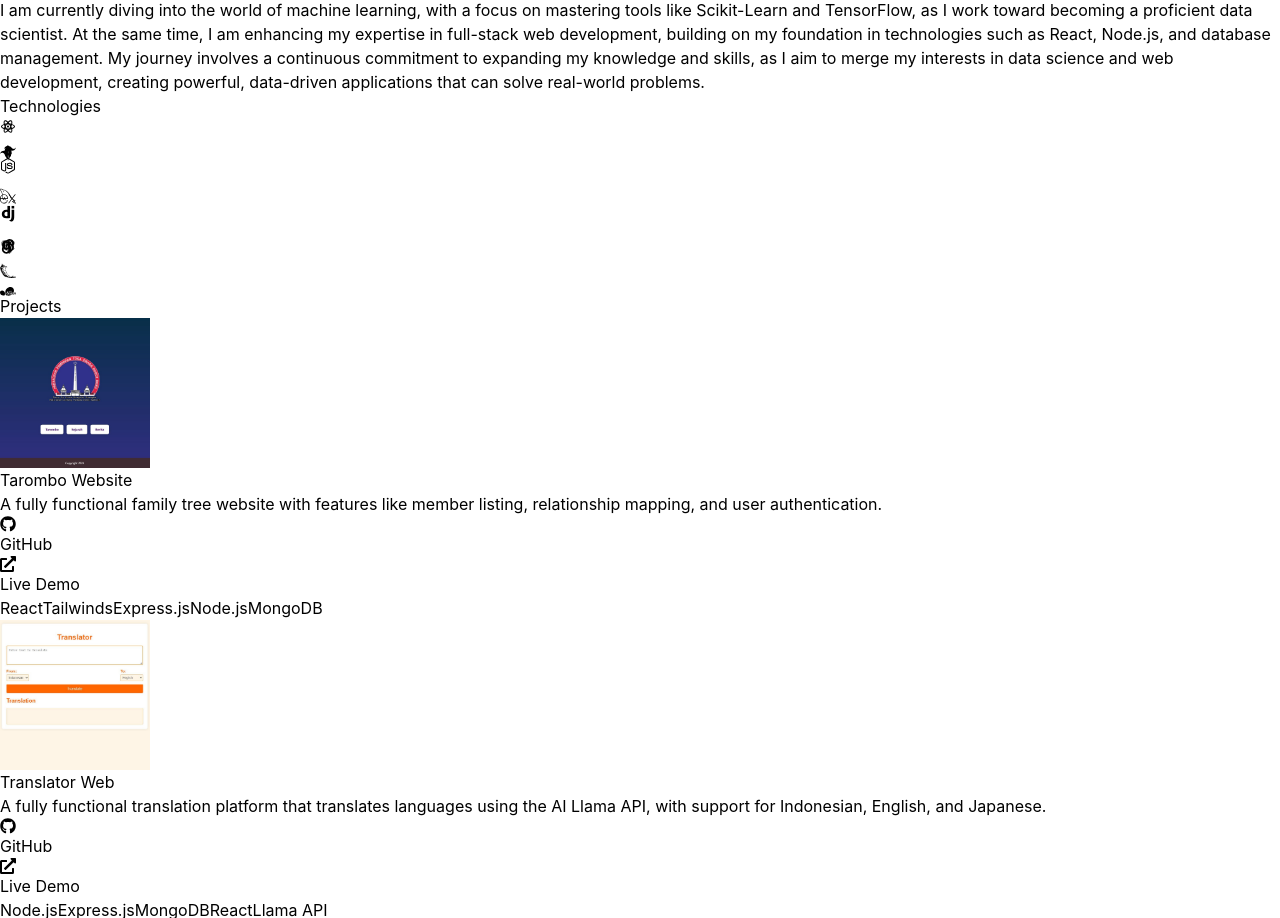
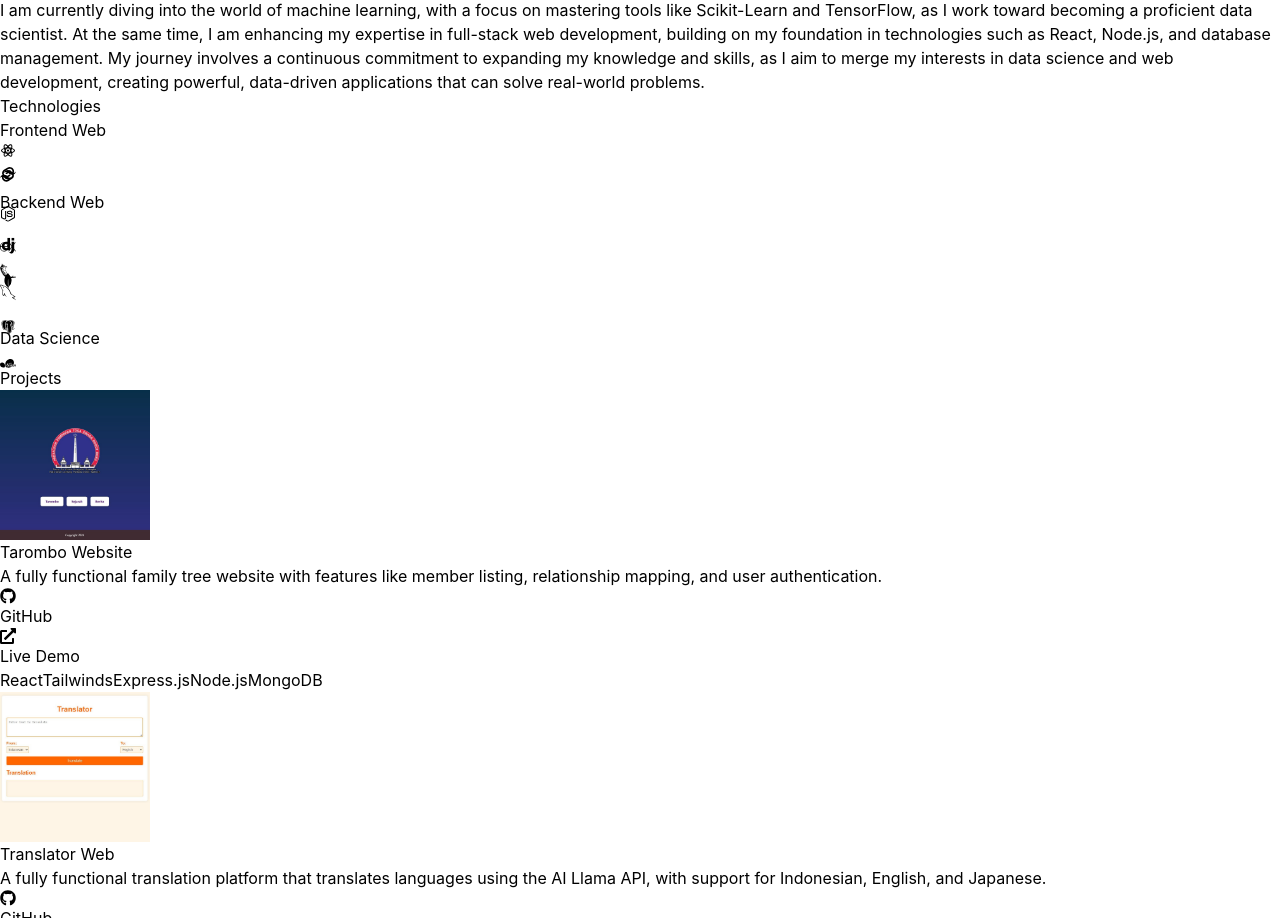
Before and after one commit to NathanAbrahamSinaga/Portfolio_Web_V2, a React (Vite) app in the folder frontend/: page / in a window 1280 px wide. Shown: the part 2091-3009 px from the top of the page. Built offline with nearby package versions, Linux system fonts and the light colour scheme.

Commit message:
komit 18

```diff
--- a/frontend/src/components/Technologies.jsx
+++ b/frontend/src/components/Technologies.jsx
@@ -1,13 +1,8 @@
-import { RiReactjsLine } from "react-icons/ri";
-import { RiTailwindCssFill } from "react-icons/ri";
-import { SiMongodb } from "react-icons/si";
+import { RiReactjsLine, RiTailwindCssFill, RiSvelteFill } from "react-icons/ri";
+import { SiMongodb, SiExpress, SiDjango, SiFlask, SiScikitlearn } from "react-icons/si";
 import { FaNodeJs } from "react-icons/fa";
-import { SiExpress } from "react-icons/si";
 import { GrMysql } from "react-icons/gr";
-import { SiDjango } from "react-icons/si";
 import { BiLogoPostgresql } from "react-icons/bi";
-import { RiSvelteFill } from "react-icons/ri";
-import { SiFlask, SiScikitlearn } from "react-icons/si";
 import { motion } from "framer-motion";
 
 const iconVariant = (duration) => ({
@@ -23,7 +18,66 @@ const iconVariant = (duration) => ({
   },
 });
 
+const subtitleVariant = {
+  initial: { opacity: 0, y: -50 },
+  animate: {
+    opacity: 1,
+    y: 0,
+    transition: {
+      duration: 1,
+      ease: "easeOut",
+    },
+  },
+};
+
+const TechnologySection = ({ title, technologies }) => (
+  <div className="mb-16">
+    <motion.h3
+      className="text-2xl mb-8 text-center"
+      variants={subtitleVariant}
+      initial="initial"
+      whileInView="animate"
+      viewport={{ once: true }}
+    >
+      {title}
+    </motion.h3>
+    <div className="flex flex-wrap items-center justify-center gap-4">
+      {technologies.map((tech, index) => (
+        <motion.div
+          key={index}
+          variants={iconVariant(tech.duration)}
+          initial="initial"
+          animate="animate"
+          className={`rounded-2xl border-4 border-neutral-800 p-4 ${tech.bgClass || ''}`}
+        >
+          <tech.icon className={`text-7xl ${tech.colorClass}`} />
+        </motion.div>
+      ))}
+    </div>
+  </div>
+);
+
 const Technologies = () => {
+  const frontendTechnologies = [
+    { icon: RiReactjsLine, colorClass: "text-[#61DAFB]", duration: 2.5 },
+    { icon: RiTailwindCssFill, colorClass: "text-teal-500", duration: 3 },
+    { icon: RiSvelteFill, colorClass: "text-orange-600", duration: 7 },
+  ];
+
+  const backendTechnologies = [
+    { icon: FaNodeJs, colorClass: "text-green-700", duration: 2 },
+    { icon: SiExpress, colorClass: "text-white", duration: 3 },
+    { icon: SiDjango, colorClass: "text-lime-500", duration: 2 },
+    { icon: SiFlask, colorClass: "text-black", bgClass: "bg-neutral-200", duration: 4 },
+    { icon: SiMongodb, colorClass: "text-green-600", duration: 5 },
+    { icon: GrMysql, colorClass: "text-cyan-700", duration: 6 },
+    { icon: BiLogoPostgresql, colorClass: "text-[#336791]", duration: 3 },
+  ];
+
+  const dataScienceTechnologies = [
+    { icon: SiScikitlearn, colorClass: "text-orange-600", duration: 3.5 },
+  ];
+
   return (
     <div className="border-b border-neutral-800 pb-24">
       <motion.h2
@@ -38,96 +92,10 @@ const Technologies = () => {
         whileInView={{ opacity: 1, x: 0 }}
         initial={{ opacity: 0, x: -100 }}
         transition={{ duration: 1.5 }}
-        className="flex flex-wrap items-center justify-center gap-4"
       >
-        <motion.div
-          variants={iconVariant(2.5)}
-          initial="initial"
-          animate="animate"
-          className="rounded-2xl border-4 border-neutral-800 p-4"
-        >
-          <RiReactjsLine className="text-7xl text-[#61DAFB]" />
-        </motion.div>
-        <motion.div
-          variants={iconVariant(3)}
-          initial="initial"
-          animate="animate"
-          className="rounded-2xl border-4 border-neutral-800 p-4"
-        >
-          <RiTailwindCssFill className="text-7xl text-teal-500" />
-        </motion.div>
-        <motion.div
-          variants={iconVariant(5)}
-          initial="initial"
-          animate="animate"
-          className="rounded-2xl border-4 border-neutral-800 p-4"
-        >
-          <SiMongodb className="text-7xl text-green-600" />
-        </motion.div>
-        <motion.div
-          variants={iconVariant(2)}
-          initial="initial"
-          animate="animate"
-          className="rounded-2xl border-4 border-neutral-800 p-4"
-        >
-          <FaNodeJs className="text-7xl text-green-700" />
-        </motion.div>
-        <motion.div
-          variants={iconVariant(3)}
-          initial="initial"
-          animate="animate"
-          className="rounded-2xl border-4 border-neutral-800 p-4"
-        >
-          <SiExpress className="text-7xl text-white" />
-        </motion.div>
-        <motion.div
-          variants={iconVariant(6)}
-          initial="initial"
-          animate="animate"
-          className="rounded-2xl border-4 border-neutral-800 p-4"
-        >
-          <GrMysql className="text-7xl text-cyan-700" />
-        </motion.div>
-        <motion.div
-          variants={iconVariant(2)}
-          initial="initial"
-          animate="animate"
-          className="rounded-2xl border-4 border-neutral-800 p-4"
-        >
-          <SiDjango className="text-7xl text-lime-500" />
-        </motion.div>
-        <motion.div
-          variants={iconVariant(3)}
-          initial="initial"
-          animate="animate"
-          className="rounded-2xl border-4 border-neutral-800 p-4"
-        >
-          <BiLogoPostgresql className="text-7xl text-[#336791]" />
-        </motion.div>
-        <motion.div
-          variants={iconVariant(7)}
-          initial="initial"
-          animate="animate"
-          className="rounded-2xl border-4 border-neutral-800 p-4"
-        >
-          <RiSvelteFill className="text-7xl text-orange-600" />
-        </motion.div>
-        <motion.div
-          variants={iconVariant(4)}
-          initial="initial"
-          animate="animate"
-          className="rounded-2xl border-4 border-neutral-800 p-4 bg-neutral-200"
-        >
-          <SiFlask className="text-7xl text-black" />
-        </motion.div>
-        <motion.div
-          variants={iconVariant(3.5)}
-          initial="initial"
-          animate="animate"
-          className="rounded-2xl border-4 border-neutral-800 p-4"
-        >
-          <SiScikitlearn className="text-7xl text-orange-600" />
-        </motion.div>
+        <TechnologySection title="Frontend Web" technologies={frontendTechnologies} />
+        <TechnologySection title="Backend Web" technologies={backendTechnologies} />
+        <TechnologySection title="Data Science" technologies={dataScienceTechnologies} />
       </motion.div>
     </div>
   );
```
